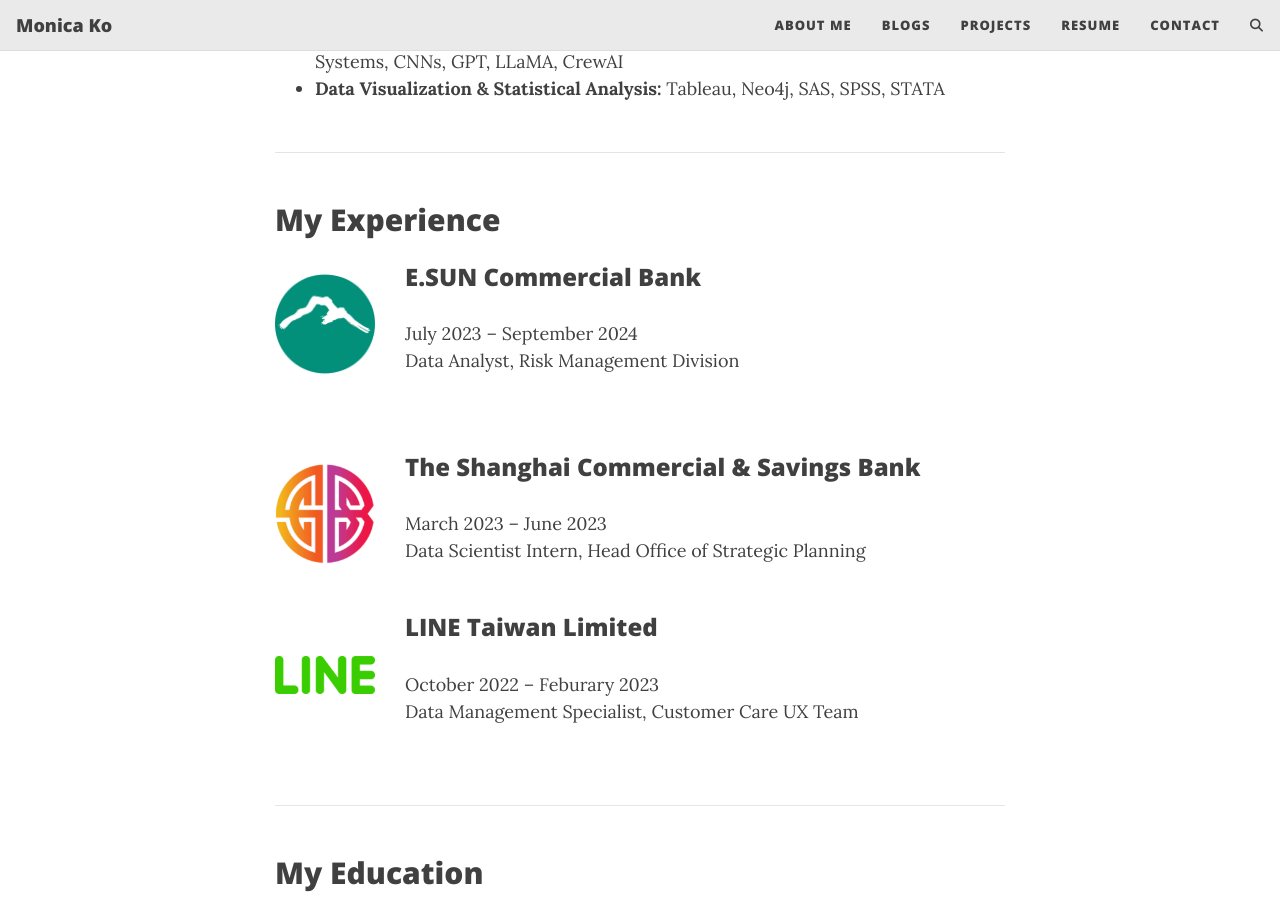
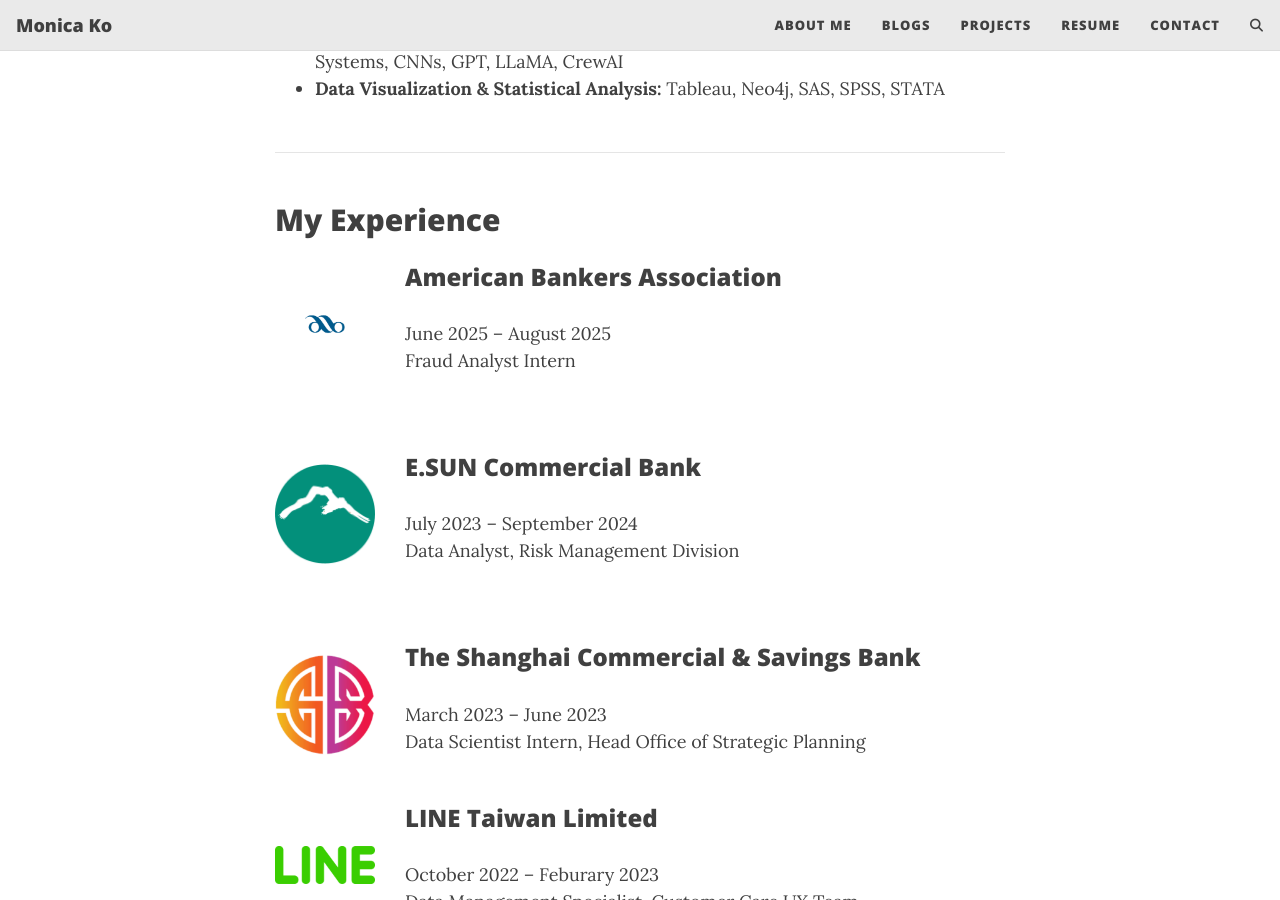
Before and after one commit to yuhsuanko/yuhsuanko.github.io, a Jekyll site: the page built from aboutme.md, in a window 1280 px wide and 900 px high, scrolled down 1590 px. Built offline with Jekyll 4.4.1, drawn with Linux system fonts in a browser that asks for light colours; comment, search, counter and statistics services are not loaded.

Commit message:
Update work experience

```diff
--- a/aboutme.md
+++ b/aboutme.md
@@ -50,6 +50,14 @@
 
 <section>
   <h2>My Experience</h2>
+
+  <div style="display: flex; align-items: center; margin-bottom: 30px;">
+    <img src="/assets/img/American-Bankers-Association.png" alt="American Bankers Association Logo" style="width: 100px; margin-right: 30px;">
+    <div>
+      <h3>American Bankers Association</h3>
+      <p>June 2025 – August 2025<br>Fraud Analyst Intern</p>
+    </div>
+  </div>
 
   <div style="display: flex; align-items: center; margin-bottom: 30px;">
     <img src="/assets/img/esunbank.png" alt="E.SUN BANK Logo" style="width: 100px; margin-right: 30px;">
```
Also changed, not shown: assets/img/American-Bankers-Association.png (added), 2 other files.
